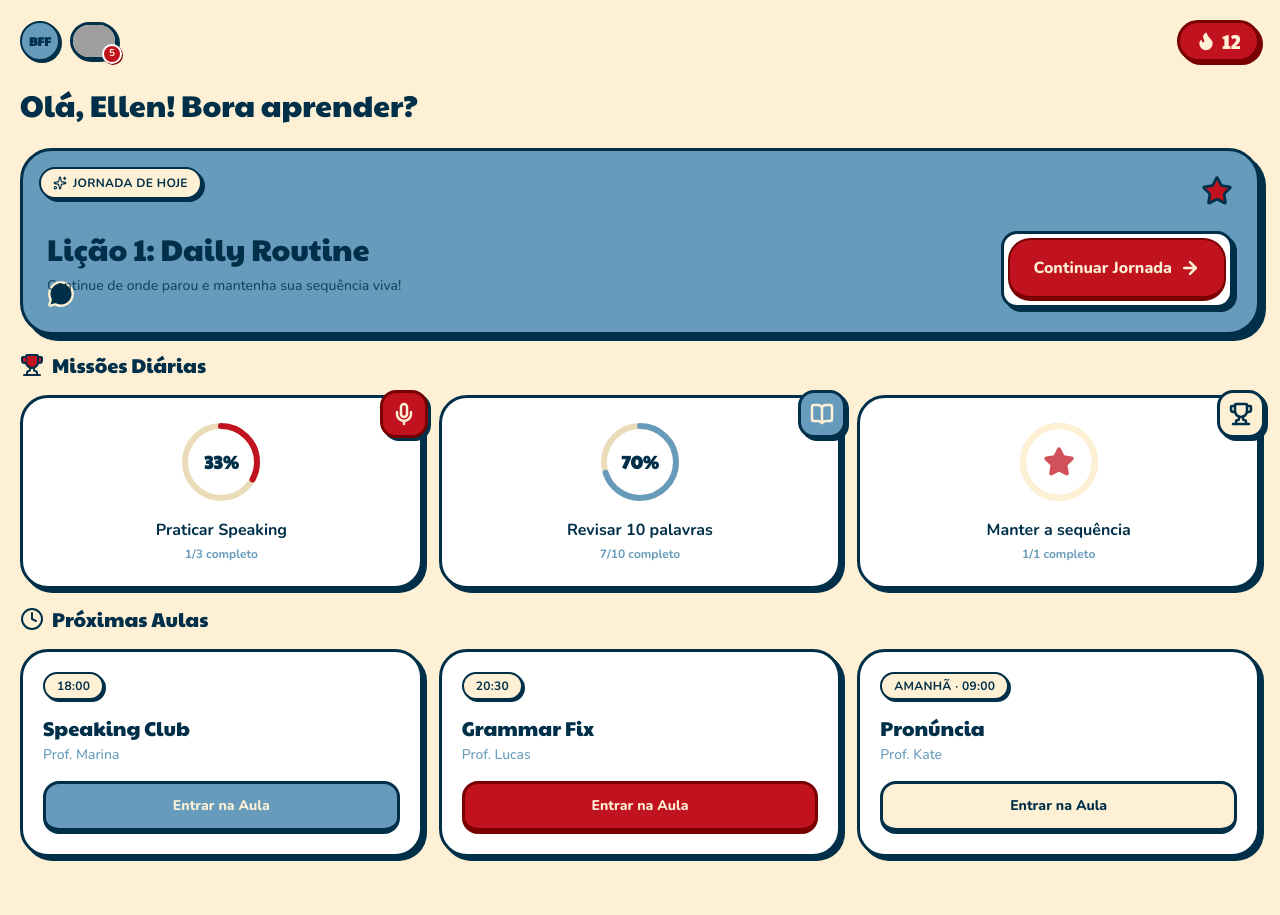
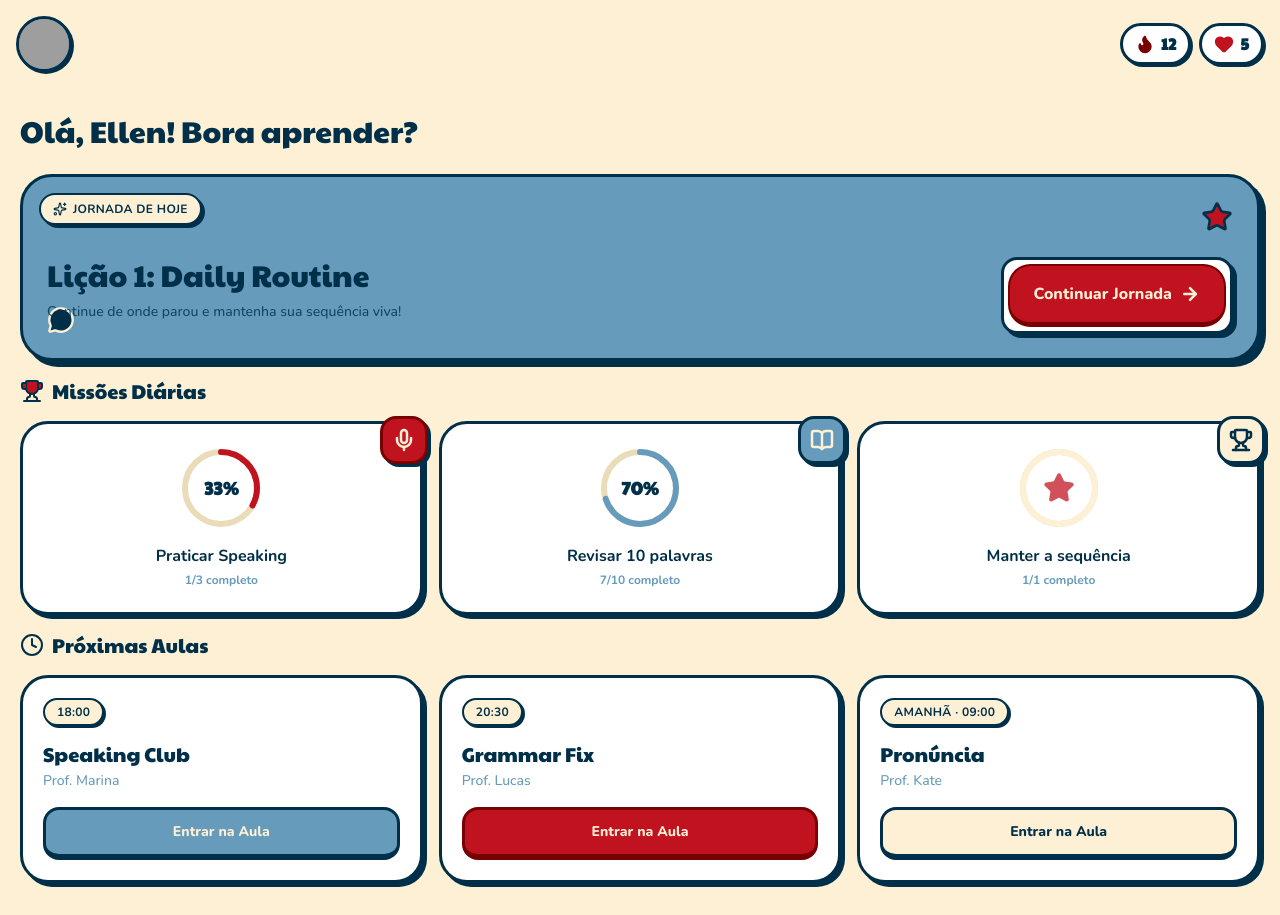
Before and after one commit to ellenmwnroe/bff-academy, a Next.js app in the folder bff-academy/: page /dev in a window 1280 px wide. Before the commit the page ends 889 px from the top, so only its background shows below. Built offline with nearby package versions, Linux system fonts and the light colour scheme; grey boxes are pictures that could not be loaded.

Commit message:
style: header mais adequada

```diff
--- /dev/null
+++ b/bff-academy/src/components/global-header.tsx
@@ -0,0 +1,88 @@
+"use client"
+
+import { User, Flame, Heart } from "lucide-react"
+import Image from "next/image"
+import { useState } from "react"
+
+type GlobalHeaderProps = {
+  readonly streakCount?: number
+  readonly livesCount?: number
+  readonly avatarUrl?: string
+  readonly onAvatarClick?: () => void
+  readonly onStreakClick?: () => void
+  readonly onLivesClick?: () => void
+}
+
+export function GlobalHeader({
+  streakCount = 12,
+  livesCount = 5,
+  avatarUrl,
+  onAvatarClick,
+  onStreakClick,
+  onLivesClick,
+}: GlobalHeaderProps) {
+  const [avatarError, setAvatarError] = useState(false)
+
+  return (
+    <header className="flex items-center justify-between px-4 py-4">
+      {/* Avatar - Left Side */}
+      <button
+        type="button"
+        onClick={onAvatarClick}
+        className="group relative size-14 overflow-hidden rounded-full border-[3px] border-cosmos bg-marble shadow-[2px_2px_0_0_var(--color-cosmos)] transition-all hover:brightness-95 active:translate-y-0.5 active:shadow-[1px_1px_0_0_var(--color-cosmos)]"
+        aria-label="Perfil do usuário"
+      >
+        {avatarUrl && !avatarError ? (
+          <Image
+            src={avatarUrl}
+            alt="Avatar do usuário"
+            fill
+            className="object-cover"
+            onError={() => setAvatarError(true)}
+          />
+        ) : (
+          <div className="flex size-full items-center justify-center">
+            <User className="size-7 text-cosmos" strokeWidth={2.5} aria-hidden="true" />
+          </div>
+        )}
+      </button>
+
+      {/* Status Area - Right Side */}
+      <div className="flex items-center gap-2">
+        {/* Streak Badge */}
+        <button
+          type="button"
+          onClick={onStreakClick}
+          className="flex items-center gap-1.5 rounded-full border-[3px] border-cosmos bg-card px-3 py-1.5 shadow-[2px_2px_0_0_var(--color-cosmos)] transition-all hover:-translate-y-0.5 hover:shadow-[2px_3px_0_0_var(--color-cosmos)] active:translate-y-0 active:shadow-[1px_1px_0_0_var(--color-cosmos)]"
+          aria-label={`Ofensiva de ${streakCount} dias`}
+        >
+          <Flame
+            className="size-5 fill-gochujang text-gochujang"
+            strokeWidth={2}
+            aria-hidden="true"
+          />
+          <span className="font-serif text-base font-bold text-cosmos">
+            {streakCount}
+          </span>
+        </button>
+
+        {/* Lives Badge */}
+        <button
+          type="button"
+          onClick={onLivesClick}
+          className="flex items-center gap-1.5 rounded-full border-[3px] border-cosmos bg-card px-3 py-1.5 shadow-[2px_2px_0_0_var(--color-cosmos)] transition-all hover:-translate-y-0.5 hover:shadow-[2px_3px_0_0_var(--color-cosmos)] active:translate-y-0 active:shadow-[1px_1px_0_0_var(--color-cosmos)]"
+          aria-label={`${livesCount} vidas restantes`}
+        >
+          <Heart
+            className="size-5 fill-crimson text-crimson"
+            strokeWidth={2}
+            aria-hidden="true"
+          />
+          <span className="font-serif text-base font-bold text-cosmos">
+            {livesCount}
+          </span>
+        </button>
+      </div>
+    </header>
+  )
+}
--- a/bff-academy/src/components/home-view.tsx
+++ b/bff-academy/src/components/home-view.tsx
@@ -2,8 +2,9 @@
 
 import Image from "next/image"
 import { useRouter } from "next/navigation"
-import { Flame, ArrowRight, Sparkles, Zap, Star, MessageCircle, Mic, BookOpen, Trophy, Clock } from "lucide-react"
+import { ArrowRight, Sparkles, Zap, Star, MessageCircle, Mic, BookOpen, Trophy, Clock } from "lucide-react"
 import { useState } from "react"
+import { GlobalHeader } from "./global-header"
 
 type PaletteVariant = "crimson" | "marble" | "varden"
 
@@ -165,28 +166,18 @@ export function HomeView() {
   const router = useRouter()
 
   return (
-    <div className="flex flex-col gap-6 px-5 pb-8 pt-5">
-      {/* Header */}
-      <header className="flex items-center justify-between gap-3">
-        <div className="flex items-center gap-2.5">
-          <div className="size-10 rounded-xl border-2 border-cosmos bg-marble shadow-[2px_2px_0_0_var(--color-cosmos)] grid place-items-center">
-            <span className="font-serif text-xs font-bold text-cosmos">BFF</span>
-          </div>
-          <div className="relative">
-            <AvatarWithFallback src="/mascot.png" alt="Avatar da Ellen" initials="EL" size={48} />
-            <span className="absolute -bottom-1 -right-1 grid size-5 place-items-center rounded-full border-2 border-card bg-crimson text-[10px] font-bold text-varden shadow-[1px_1px_0_0_var(--color-gochujang)]">
-              5
-            </span>
-          </div>
-        </div>
+    <div className="flex flex-col gap-6 pb-8">
+      {/* Global Header */}
+      <GlobalHeader
+        streakCount={12}
+        livesCount={5}
+        avatarUrl="/mascot.png"
+        onAvatarClick={() => console.log("Avatar clicked - perfil modal")}
+        onStreakClick={() => console.log("Streak clicked - histórico modal")}
+        onLivesClick={() => console.log("Lives clicked - loja modal")}
+      />
 
-        {/* Glowing streak badge */}
-        <div className="flex items-center gap-1.5 rounded-full border-[3px] border-gochujang bg-crimson px-4 py-2 shadow-[3px_3px_0_0_var(--color-gochujang)]">
-          <Flame className="size-5 fill-varden text-varden" aria-hidden="true" />
-          <span className="font-serif text-xl leading-none text-varden">12</span>
-          <span className="sr-only">dias de sequência</span>
-        </div>
-      </header>
+      <div className="px-5 flex flex-col gap-6">
 
       {/* Greeting */}
       <h1 className="font-serif text-3xl leading-tight text-cosmos text-balance">
@@ -323,6 +314,7 @@ export function HomeView() {
           </div>
         </section>
       </div>
+      </div>
     </div>
   )
 }
```
